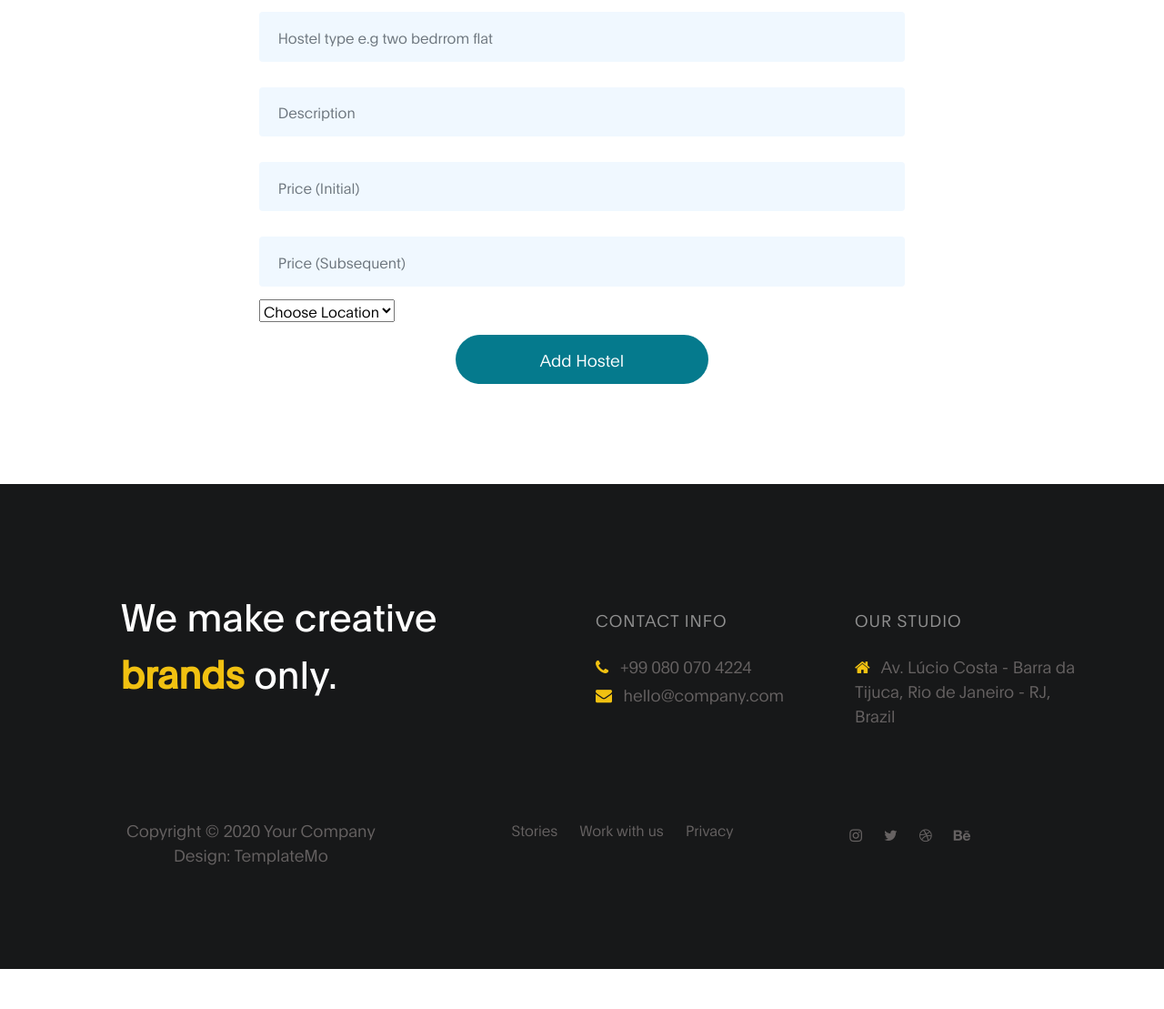
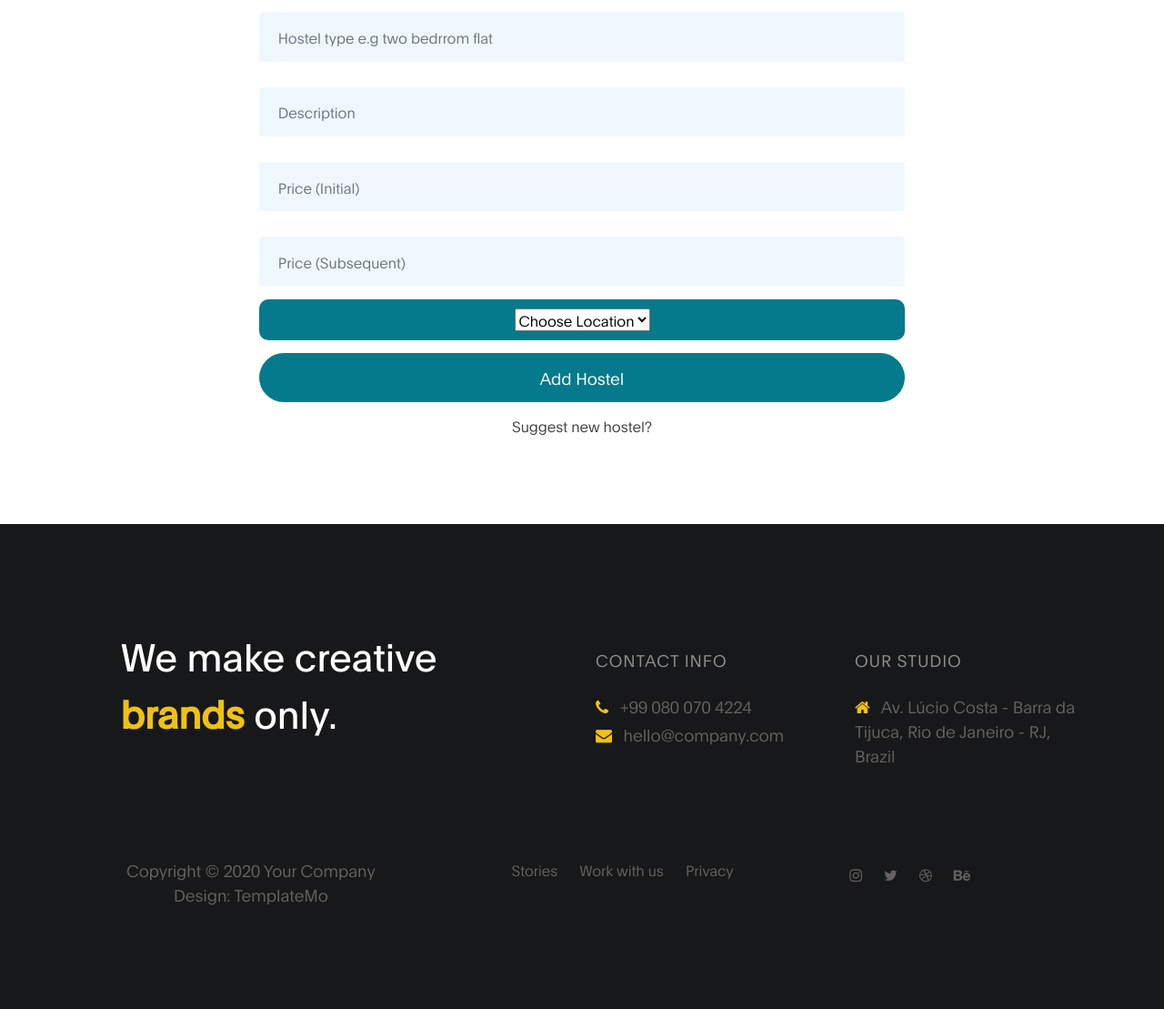
Before and after one commit to Popoola-Sinaayo/Lasuhostels, a Django app: page /create in a window 1280 px wide. Shown: the part 514-1623 px from the top of the page at 91% size. Before the commit the page ends 1579 px from the top, so only its background shows below. Run offline with Django 3.2, Linux system fonts and the light colour scheme; some libraries are stand-ins or nearby versions.

Commit message:
Added the Hostel Creator

```diff
--- a/lasuhostels/models.py
+++ b/lasuhostels/models.py
@@ -11,4 +11,4 @@ class Hostels(models.Model):
     Location = models.CharField(max_length=100000000)
     Price = models.IntegerField(default=0)
     Subsequent_Price = models.IntegerField(default=0)
-    Agent_Name = models.CharField(max_length=1000000)
+    Agent_Name = models.CharField(max_length=1000000, default='user')
--- a/lasuhostels/static/css/templatemo-digital-trend.css
+++ b/lasuhostels/static/css/templatemo-digital-trend.css
@@ -480,6 +480,21 @@ https://templatemo.com/tm-538-digital-trend
     margin: 0 auto;
   }
 
+  /*-------------------------------------
+     Form
+  --------------------------------------*/
+  .class_select {
+    text-align: center;
+    padding: 10px 0px 10px 0px;
+    border-radius: 10px;
+    background-color: var(--primary-color);
+    color: #f1c111;
+  }
+
+  .link {
+    color: #f1c111;
+    text-align: center;
+  }
 
 
   /*---------------------------------------
--- a/lasuhostels/templates/lasuhostels/hostelcreator.html
+++ b/lasuhostels/templates/lasuhostels/hostelcreator.html
@@ -93,39 +93,46 @@ https://templatemo.com/tm-538-digital-trend
                 <form action="#" method="get"  class="contact-form" data-aos="fade-up" data-aos-delay="300" role="form">
                   <div class="row">
                     <div class="col-lg-12 col-12">
-                      <input type="text" class="form-control" name="name" placeholder="Hostel type e.g two bedrrom flat">
+                      <input type="text" class="form-control" name="Type" placeholder="Hostel type e.g two bedrrom flat">
                     </div>
 
                     <div class="col-lg-12 col-12">
-                      <input type="text" class="form-control" name="name" placeholder="Description">
+                      <input type="text" class="form-control" name="Description" placeholder="Description">
                     </div>
 
                     <div class="col-lg-12 col-12">
-                      <input type="email" class="form-control" name="email" placeholder="Price (Initial)">
+                      <input type="email" class="form-control" name="PriceInit" placeholder="Price (Initial)">
                     </div>
 
                     <div class="col-lg-12 col-12">
-                      <input type="text" class="form-control" name="name" placeholder="Price (Subsequent)">
+                      <input type="text" class="form-control" name="PriceSubs" placeholder="Price (Subsequent)">
                     </div>
 
                     <div class="col-lg-12 col-12">
-                      <select name="" id="">
+                      <div class="class_select">
+                      <select name="Location" id="">
                         <option value="">Choose Location</option>
-                          <option value="">PPL</option>
-                          <option value="">Agboroko</option>
-                          <option value="">First Gate</option>
-                          <option value="">Igbo Elerin</option>
+                          <option value="PPL">PPL</option>
+                          <option value="Agboroko">Agboroko</option>
+                          <option value="First Gate">First Gate</option>
+                          <option value="Igbo Elerin">Igbo Elerin</option>
                           <option value="Iyana School">Iyana School</option>
-                          <option value="">Adoff</option>
-                          <option value="">Iyana Iba</option>
-                          <option value="">Iba junction</option>
-                          <option value="">Igando</option>
-                          <option value="">Obadore</option>
+                          <option value="Adoff">Adoff</option>
+                          <option value="Iyana Iba">Iyana Iba</option>
+                          <option value="Iba junction">Iba junction</option>
+                          <option value="Igando">Igando</option>
+                          <option value="Obadore">Obadore</option>
                       </select>
+                      </div>
                     </div>
 
-                    <div class="col-lg-5 mx-auto col-7">
+                    <div class="col-lg-12 mx-auto col-7">
                       <button type="submit" class="form-control" id="submit-button" name="submit">Add Hostel</button>
+                    </div>
+                    <div class="col-lg-12 mx-auto col-7">
+                      <div class="link">
+                      <a href="">Suggest new hostel?</a>
+                    </div>
                     </div>
                   </div>
                 </form>
--- a/lasuhostels/views.py
+++ b/lasuhostels/views.py
@@ -1,6 +1,7 @@
 from django.shortcuts import render
 from django.contrib.auth.models import User
 from django.http import HttpResponseRedirect
+from .models import Hostels
 # Create your views here.
 
 def index(request):
@@ -17,3 +18,11 @@ def submit(request):
 
 def hostelcreator(request):
     return render(request, 'lasuhostels/hostelcreator.html')
+def creating(request):
+    if request.method == 'POST':
+        Type = request.form.get('type')
+        Description = request.form.get('Description')
+        Initial_Price = request.form.get('PriceInit')
+        Price_Subs = request.form.get('PriceSubs')
+        Location = request.form.get('Location')
+        hostel = Hostels(Name=Type, Description=Description, Location=Location, Price=Initial_Price, Subsequent_Price=Price_Subs, Agent_Name=Name)
```
Also changed, not shown: README.md, db.sqlite3.
